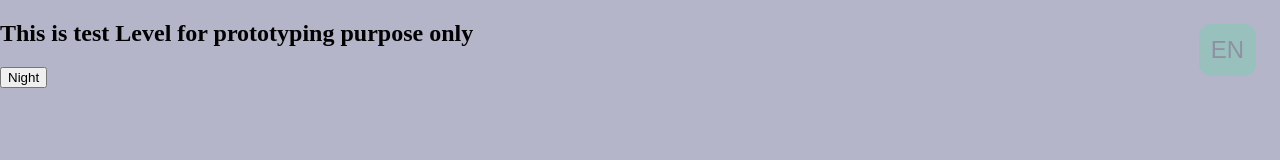
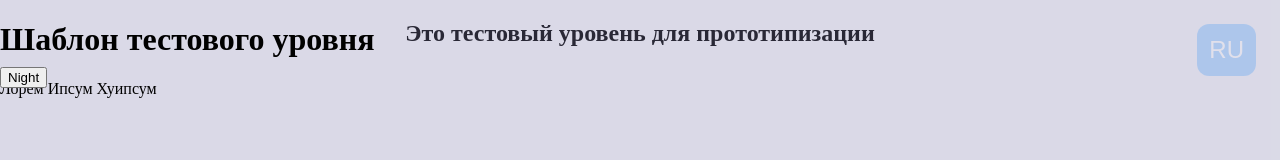
Before and after one commit to only-romano/lifegame, a plain HTML site: page index.html in a window 1280 px wide. Both pictures are taken after a click on the button "Night". Drawn offline with nearby package versions, Linux system fonts and the light colour scheme.

Commit message:
level constructor model v0.1

```diff
--- /dev/null
+++ b/ast/levels/0/level0.css
@@ -0,0 +1,9 @@
+#mll_level {
+    background: rgba(255, 0, 0, .2);
+}
+#mll_level.night {
+    background: rgba(0, 0, 0, .2);
+}
+#mll_levelname {
+    text-align: center;
+}
--- /dev/null
+++ b/ast/levels/0/level0.js
@@ -0,0 +1,32 @@
+'use strict';
+
+let levelTemplate;
+
+Level = {
+    css: `ast/levels/0/level0.css`,
+
+    // Text section
+    name: {
+        en: "This is test Level for prototyping purpose only",
+        ru: "Это тестовый уровень для прототипизации",
+    },
+
+    text: {
+        level0_h1: {
+            en: "Test Level Template",
+            ru: "Шаблон тестового уровня",
+        },
+        level0_p: {
+            en: "Lorem Ipsum Fuckipsum",
+            ru: "Лорем Ипсум Хуипсум",
+        }
+    }
+};
+
+
+Level.template =
+`<div>
+    <h1 id="level0_h1"></h1>
+    <p id="level0_p"></p>
+</div>
+`;
--- a/lifegame.css
+++ b/ast/lifegame.css
@@ -4,20 +4,27 @@ html, body {
     overflow: hidden;
 }
 
-#lifegame {
+#mll_wrapper, #mll_level {
     position: absolute;
     top: 0;
     bottom: 0;
     left: 0;
     right: 0;
+}
+
+#mll_level {
     background: rgba(192, 192, 255, 0.4);
     transition: background 10s;
     z-index: 0;
 }
-#lifegame.night {
+#mll_level.night {
     background: rgba(0, 0, 32, 0.5);
 }
 
+#test_button {
+    position: relative;
+    z-index: 1;
+}
 
 
 .language-button {
--- a/lifegame.js
+++ b/ast/lifegame.js
@@ -1,4 +1,8 @@
 'use strict';
+
+// Placeholders for level's code
+const MLL_SCRIPT = document.getElementById("mll_script");
+const MLL_STYLE = document.getElementById("mll_style");
 
 
 // Store
@@ -9,7 +13,7 @@ const store = new Vuex.Store({
         languageButtonClasses: { 'language-button': true, 'rus': false },
         player: {},
         level: {},
-        level_loading: false,
+        levelName: "",
         greeting: "Hello!",
     },
 
@@ -17,8 +21,7 @@ const store = new Vuex.Store({
         changeLanguage: (state) => {
             state.language = state.language === 'EN' ? 'RU' : 'EN';
         },
-        loadLevel: (state, value) => {
-            state.level_loading = value;
+        loadLevel: (state) => {
         },
         setLevel: (state) => {
             state.level = Level;
@@ -27,12 +30,20 @@ const store = new Vuex.Store({
             let EN = state.language === 'EN';
             state.titleText = EN ? 'Little Life' : 'Маленькая Жизнь';
             state.languageButtonClasses.rus = !EN;
-            state.level.intro.now = EN ? state.level.intro.en : state.level.intro.ru;
             state.greeting = EN ? "Hello!" : "Привет!";
+            state.levelName = EN ? state.level.name.en : state.level.name.ru;
+            let text = state.level.text;
+            for (let el in text) {
+                let element = document.getElementById(el);
+                element.textContent = EN ? text[el].en : text[el].ru;
+            }
         },
         updatePlayer: (state, obj) => {
             for (let key in obj) {
                 state.player[key] = obj[key];
+                if (key == "lang") {
+                    state.language = obj[key];
+                }
             }
         }
     },
@@ -45,7 +56,7 @@ const store = new Vuex.Store({
 
         loadPlayer: ({commit}) => new Promise((resolve, reject) => {
             setTimeout(() => {
-                let player = { name: 'Romano', stage: 0, chances: 3 };
+                let player = { name: 'Romano', stage: 0, lang: "RU" };
                 commit('updatePlayer', player);
                 resolve();
             }, 10);
@@ -54,40 +65,39 @@ const store = new Vuex.Store({
         loadLevel: ({commit, state}) => {
             new Promise((upper_resolve, upper_reject) => {
                 new Promise((lower_resolve, lower_reject) => {
-                    current_level_script.src = "levels/level" + state.player.stage + ".js";
-                    current_level_script.onload = () => lower_resolve();
+                    let num = state.player.stage;
+                    MLL_SCRIPT.src = `ast/levels/${num}/level${num}.js`;
+                    MLL_SCRIPT.onload = () => lower_resolve();
                 }).then(()=>{
                     commit('setLevel');
                     upper_resolve();
                 })
             }).then(() => {
-                current_level_style.innerHTML = state.level['css'];
+                mll_level.innerHTML = state.level.template;
+                MLL_STYLE.href = state.level.css;
                 commit('updateLanguage');
-                commit('loadLevel', true);
             })
         },
-        night: () => lifegame.classList.toggle('night'),
+        night: () => mll_level.classList.toggle('night'),
     }
 })
 
 
 // App
-const app = new Vue({
-    el: '#lifegame-app',
+const MY_LITTLE_LIFE = new Vue({
+    el: '#my-little-life-app',
     store,
 
     computed: {
-        ...Vuex.mapState({
-            language: 'language',
-            titleText: 'titleText',
-            LBC: 'languageButtonClasses',
-            greet: 'greeting',
-            levelName: (state) => state.level.intro && state.level.intro.now,
-        }),
+        ...Vuex.mapState([
+            'language', 'titleText', 'languageButtonClasses', 'greeting', 'levelName',
+            ,
+        ]),
     },
 
     watch: {
         titleText: (newTitleText) => {
+            let title = document.getElementsByTagName('title')[0];
             title.textContent = newTitleText;
         },
     },
@@ -105,10 +115,11 @@ const app = new Vue({
     },
 
     template:`
-<div id="lifegame">
-    <h2>{{levelName || greet}}</h2>
-    <button :class='LBC' @click='changeLanguage'>{{language}}</button>
-    <button @click='night'>Night</button>
+<div id="mll_wrapper">
+    <button :class='languageButtonClasses' @click='changeLanguage'>{{language}}</button>
+    <h2 id="mll_levelname">{{levelName || greeting}}</h2>
+    <div id="mll_level"></div>
+    <button id="test_button" @click='night'>Night</button>
 </div>
 `
 })
--- a/index.html
+++ b/index.html
@@ -2,16 +2,16 @@
 <html>
 <head>
     <meta charset="utf-8">
-    <title id='title'>Little Life</title>
-    <link rel="stylesheet" type="text/css" href="lifegame.css">
+    <title>My Little Life</title>
+    <link rel="stylesheet" type="text/css" href="ast/lifegame.css">
 </head>
 <body>
-    <div id="lifegame-app"></div>
+    <div id="my-little-life-app"></div>
+    <script id="mll_script"></script>
+    <link rel="stylesheet" type="text/css" id="mll_style"/>
 
     <script src="https://cdn.jsdelivr.net/npm/vue/dist/vue.js"></script>
     <script src="https://unpkg.com/vuex@3.1.1/dist/vuex.js"></script>
-    <script src="lifegame.js"></script>
-    <script id="current_level_script"></script>
-    <style id="current_level_style"/></style>
+    <script src="ast/lifegame.js"></script>
 </body>
 </html>
--- a/levels/level0.js
+++ /dev/null
@@ -1,21 +0,0 @@
-'use strict';
-
-Level = {
-
-    // CSS section
-    css:
-`#lifegame {
-    background: rgba(255, 0, 0, .2);
-}
-#livegame.night {
-    background: rgba(0, 0, 0, .2);
-}`,
-    "img": "zero.jpg",
-
-    // Text section
-    intro: {
-        en: "This is test Level for prototyping purpose only",
-        ru: "Это тестовый уровень для прототипизации",
-        now: "",
-    }
-};
```
